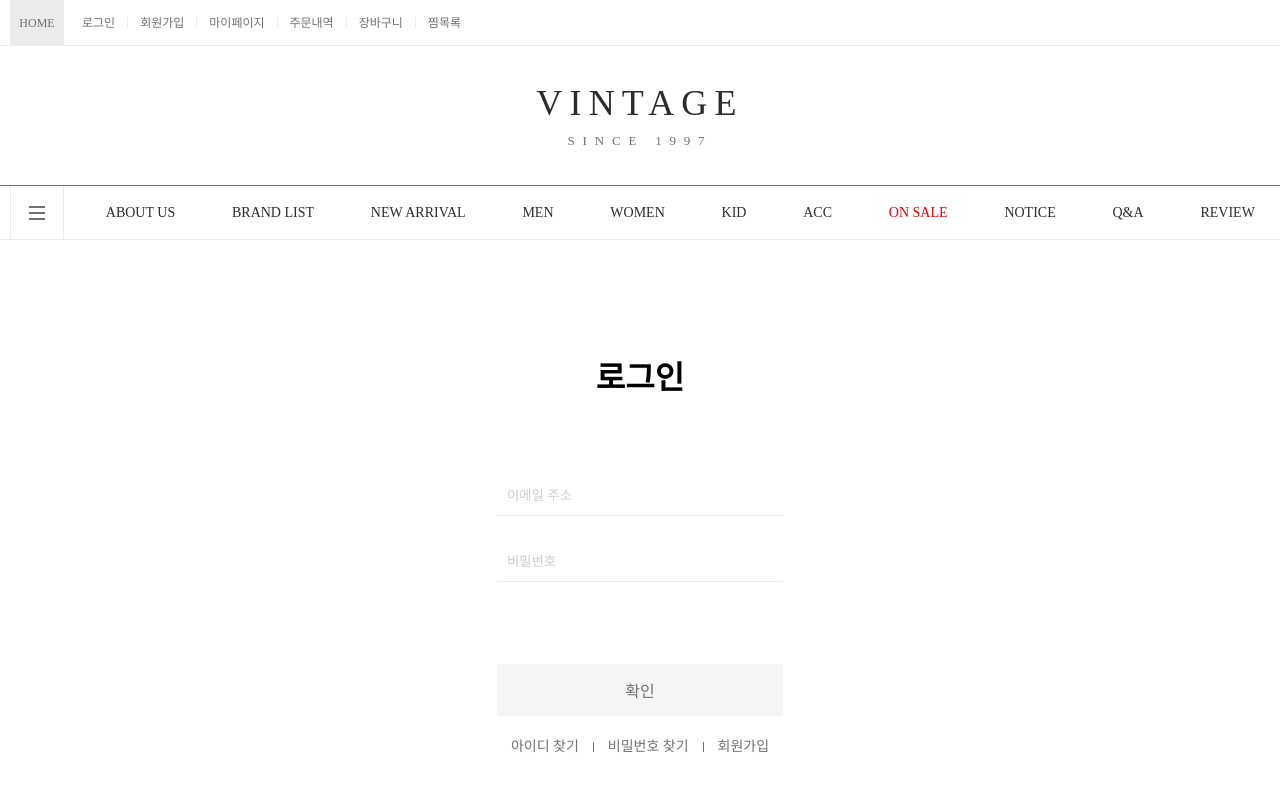
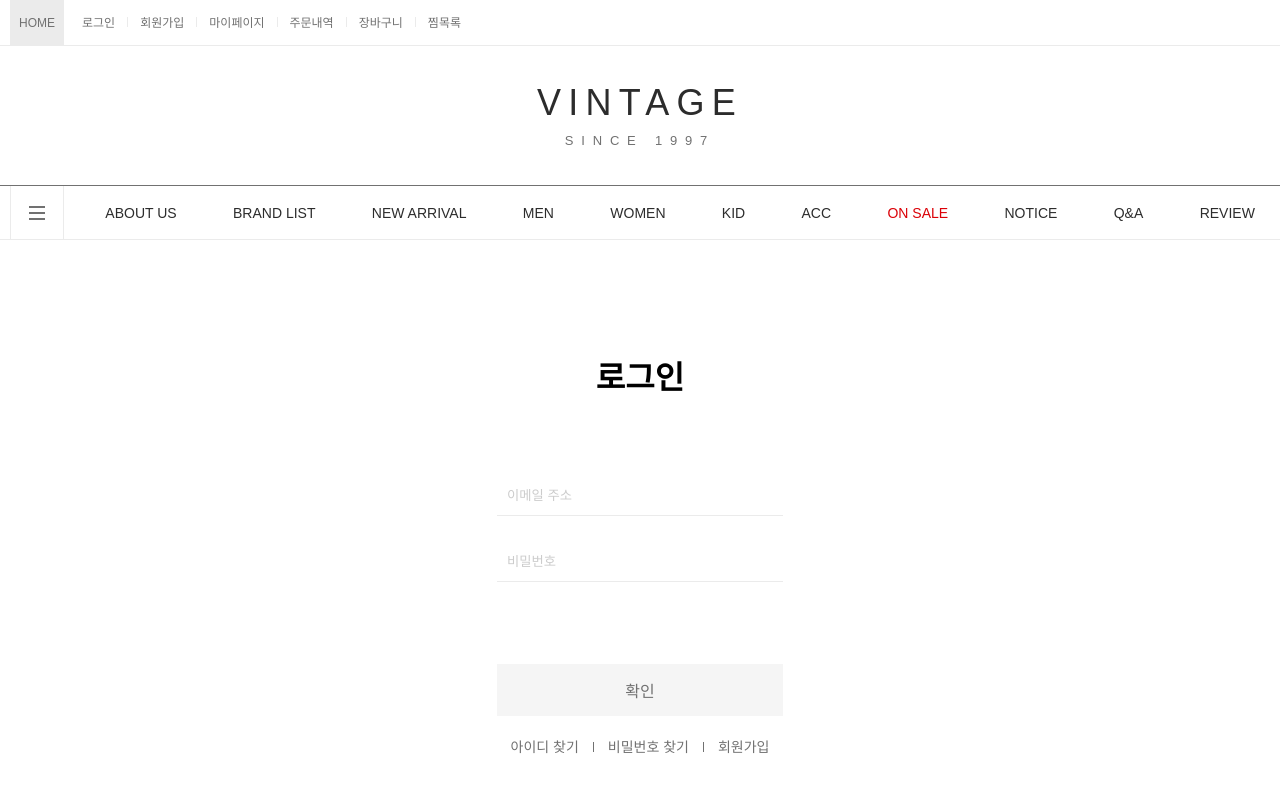
Before and after one commit to mosaek2/vintage-alt, an Angular app in the folder vintage-alt-client/: page /login in a window 1280 px wide. Shown: the top 800 px of the page. Built offline with nearby package versions, Linux system fonts and the light colour scheme.

Commit message:
san serif

```diff
--- a/vintage-alt-client/src/app/pages/login/login.component.html
+++ b/vintage-alt-client/src/app/pages/login/login.component.html
@@ -22,6 +22,6 @@
     <div class="vertical-line"></div>
     <p>비밀번호 찾기</p>
     <div class="vertical-line"></div>
-    <p>회원가입</p>
+    <p (click)="onClickJoinButton()">회원가입</p>
   </div>
 </div>
--- a/vintage-alt-client/src/app/pages/login/login.component.ts
+++ b/vintage-alt-client/src/app/pages/login/login.component.ts
@@ -43,4 +43,9 @@ export class LoginComponent {
         },
       });
   }
+
+  onClickJoinButton(): void {
+    this.router.navigateByUrl(`/join`);
+    window.scrollTo(0, 0);
+  }
 }
--- a/vintage-alt-client/src/styles.css
+++ b/vintage-alt-client/src/styles.css
@@ -129,6 +129,7 @@ table {
 
 * {
   box-sizing: border-box;
+  font-family: sans-serif;
 }
 
 .page-title {
```
